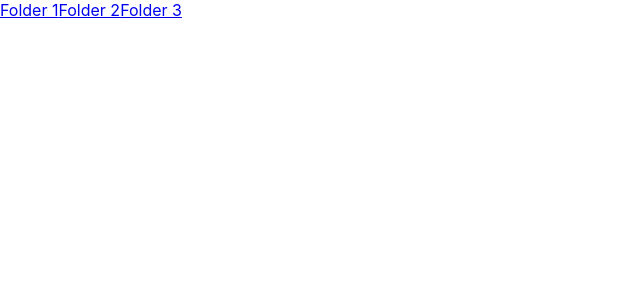
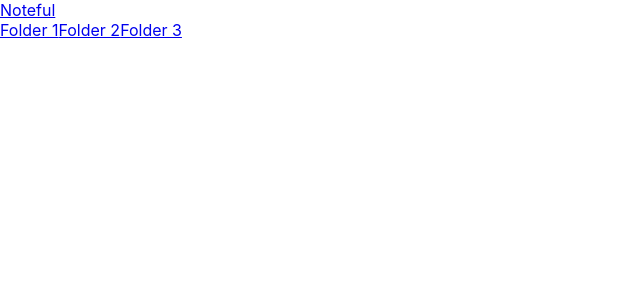
Before and after one commit to RobWiggins/noteful-react-practice-solo, a React (Create React App) app: page / in a window 1280 px wide. Shown: the top 300 px of the page, without its empty margins (0-640 px from the left). Built offline with nearby package versions, Linux system fonts and the light colour scheme.

Commit message:
fixed header link bug

```diff
--- a/src/App.js
+++ b/src/App.js
@@ -27,8 +27,13 @@ export default class App extends React.Component {
       // GoBack - go back button that returns to home page
 
       <div className="app">
-        {/* <Route exact path="/" component={Header} /> */}
-        <Route path="/" component={NavFolderList} />
+        <Route exact path="/" component={Header} />
+        <Route exact path="/" component={NavFolderList} />
+
+
+        <Route path="/folder" component={Header} />
+        <Route path="/folder" component={NavFolderList} />
+
       </div>
     );
   }
--- a/src/Components/Header.js
+++ b/src/Components/Header.js
@@ -6,9 +6,9 @@ export default class Header extends Component {
   render() {
     return (
       <Link to='/'>
-        <Header>
-          <h1>Noteful</h1>
-        </Header>
+        {/* <Header> */}
+          Noteful
+        {/* </Header> */}
       </Link>
     );
 
```
